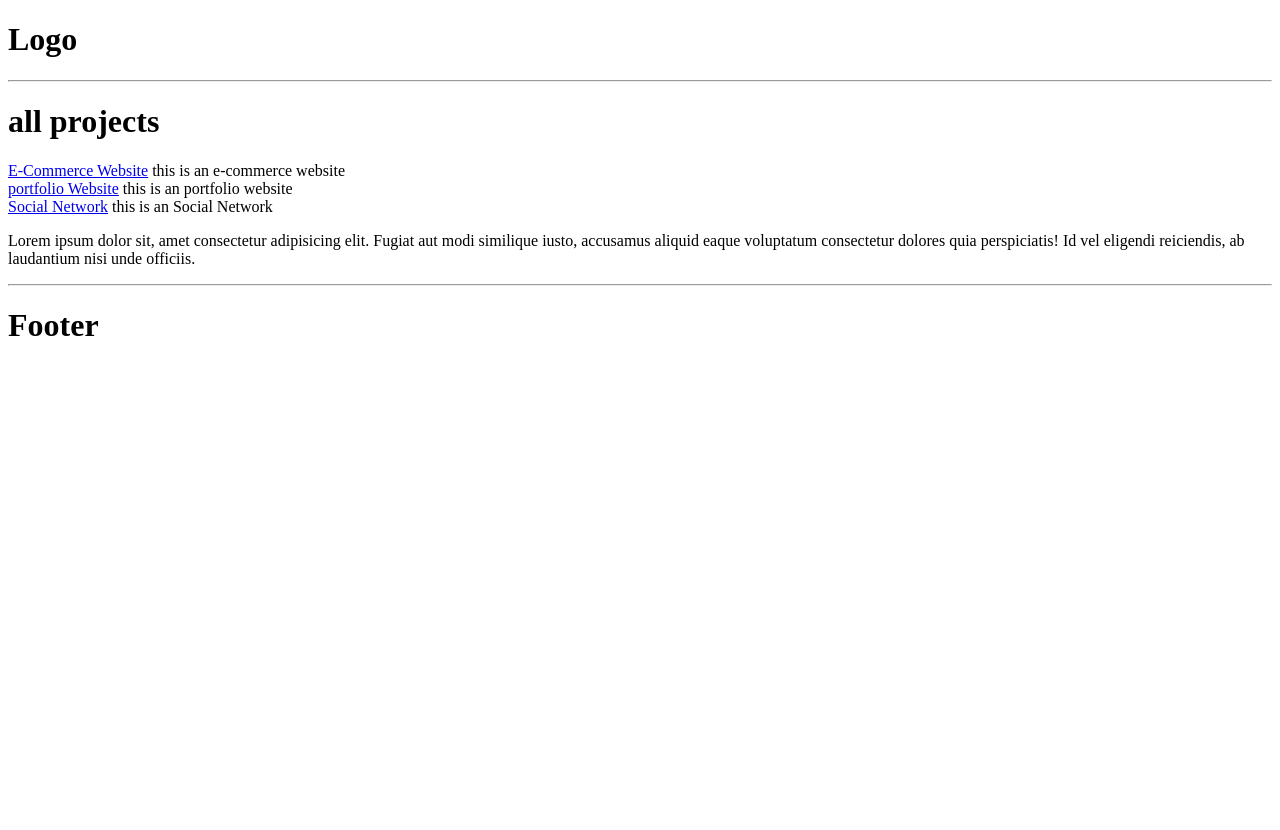
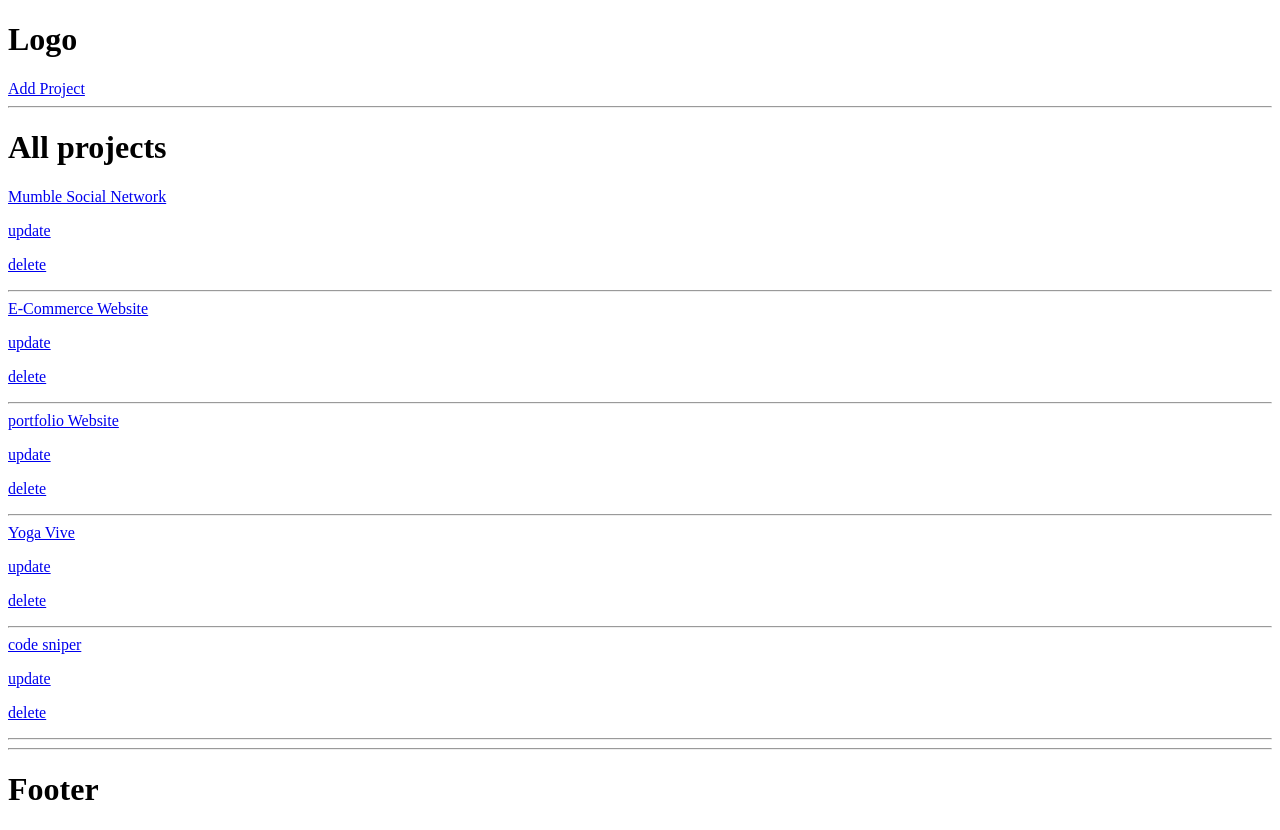
Before and after one commit to muhammadasadalvi/devsearch, a Django app: page / in a window 1280 px wide. Before the commit the page ends 336 px from the top, so only its background shows below. Run offline with Django 3.2, Linux system fonts and the light colour scheme; data comes from the database, SQL or seed files in the repository; both versions use the stored data as it was after the commit.

Commit message:
complete crud

```diff
--- a/devsearch/projects/templates/projects/projects.html
+++ b/devsearch/projects/templates/projects/projects.html
@@ -1,10 +1,12 @@
 {% extends "main.html" %}
 {% block content %}
-<h1>all projects</h1>
+<h1>All projects</h1>
 
 {% for project in projects %}
     <a href="{% url 'project' project.id %}">{{project.title}}</a>
-    {{project.description}} <br>
+    <p>{{project.}}</p>
+    <p><a href="{% url 'update-project' project.id %}">update</a></p>
+    <p><a href="{% url 'delete-project' project.id %}">delete</a></p>
+    <hr>
 {% endfor %}
-<p>Lorem ipsum dolor sit, amet consectetur adipisicing elit. Fugiat aut modi similique iusto, accusamus aliquid eaque voluptatum consectetur dolores quia perspiciatis! Id vel eligendi reiciendis, ab laudantium nisi unde officiis.</p>
 {% endblock content %}
--- a/devsearch/projects/templates/projects/single-project.html
+++ b/devsearch/projects/templates/projects/single-project.html
@@ -1,7 +1,8 @@
 {% extends "main.html" %}
 
 {% block content %}
-<h5>{{project.id}}</h5>
 <h1>{{project.title}}</h1>
-<p>{{project.description}}</p>
+{% for tag in project.tags.all %}
+    <p style="color:red; display: inline; border:1px solid black; padding: 2px">{{tag}}</p>
+{% endfor %}
 {% endblock content %}
--- a/devsearch/projects/urls.py
+++ b/devsearch/projects/urls.py
@@ -3,5 +3,8 @@ from . import views
 
 urlpatterns = [
     path('',views.projects,name="projects"),
-    path('project/<str:pk>',views.project, name="project")
+    path('project/<str:pk>',views.project, name="project"),
+    path("create-project/",views.createProject,name="create-project"),
+    path('update-project/<str:pk>',views.updateProject,name="update-project"),
+    path('delete-project/<str:pk>',views.deleteProject,name="delete-project")
 ]
--- a/devsearch/projects/views.py
+++ b/devsearch/projects/views.py
@@ -1,34 +1,50 @@
-from django.shortcuts import render
+from django import forms
+from django.shortcuts import redirect, render
 from django.http import HttpResponse
+from .models import Project
+from .forms import ProjectForm
 
-# Create your views here.
-
-projectsList=[
-    {
-        'id':'1',
-        'title':'E-Commerce Website',
-        'description':"this is an e-commerce website"
-    },
-        {
-        'id':'2',
-        'title':'portfolio Website',
-        'description':"this is an portfolio website"
-    },
-        {
-        'id':'3',
-        'title':'Social Network',
-        'description':"this is an Social Network"
-    }
-]
+# fetching and sending all projects to template
 def projects(request):
-    context = {'projects':projectsList}
-    return render(request, 'projects/projects.html',context)
+    projects = Project.objects.all()
+    context = {'projects': projects}
+    return render(request, 'projects/projects.html', context)
 
 
+# get one sepecific project
 def project(request, pk):
 
-    projectObj = None
-    for i in projectsList:
-        if i['id'] == pk:
-            projectObj = i
-    return render(request, 'projects/single-project.html',{"project":projectObj})
+    project = Project.objects.get(id=pk)
+    return render(request, 'projects/single-project.html', {"project": project})
+
+def createProject(request):
+    form = ProjectForm()
+
+    if request.method == 'POST':
+        form = ProjectForm(request.POST)
+        if form.is_valid():
+            form.save()
+            return redirect('projects')
+    context ={"form":form}
+    return render(request,'projects/create-project.html',context)
+
+
+def updateProject(request,pk):
+    project = Project.objects.get(id=pk)
+    form = ProjectForm(instance=project)
+    if request.method == "POST":
+        form = ProjectForm(request.POST, instance=project)
+        if form.is_valid():
+            form.save()
+            return redirect('projects')
+    context = {"form":form}
+    return render(request, 'projects/create-project.html',context)
+
+
+def deleteProject(request, pk):
+    project = Project.objects.get(id=pk)
+    if request.method == "POST":
+        project.delete()
+        return redirect("projects")
+    context = {"object":project}
+    return render(request, 'projects/delete_object.html',context)
--- a/devsearch/templates/navbar.html
+++ b/devsearch/templates/navbar.html
@@ -1,2 +1,3 @@
 <h1>Logo</h1>
+<a href="{% url 'create-project' %}">Add Project</a>
 <hr>
```
Also changed, not shown: devsearch/projects/forms.py (added, +9 -0 lines), devsearch/projects/templates/projects/create-project.html (added, +14 -0 lines), devsearch/projects/templates/projects/delete_object.html (added, +10 -0 lines), devsearch/db.sqlite3.
